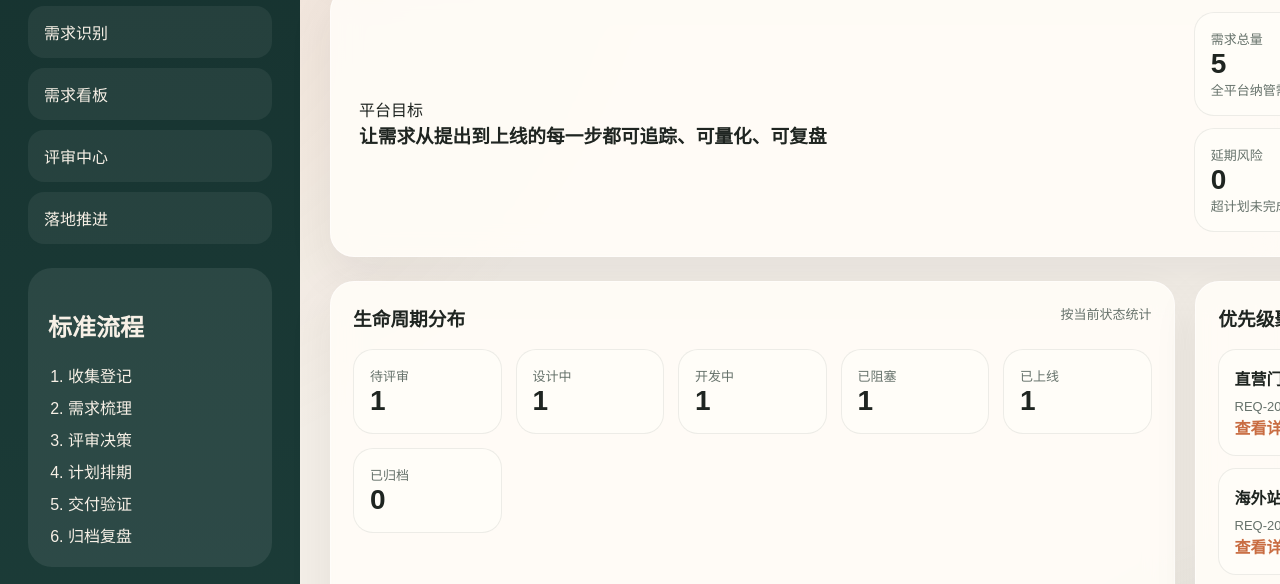
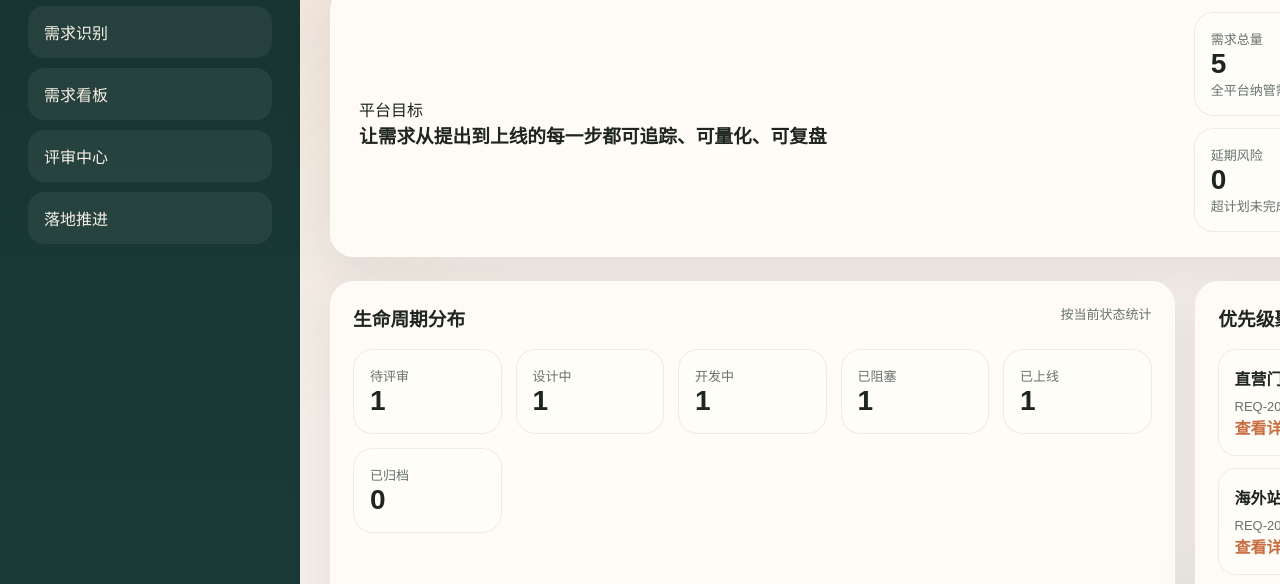
Before and after one commit to yin96766/requirement-platform, a plain HTML site: page index.html in a window 1280 px wide. Shown: the part 167-751 px from the top of the page. Drawn offline with nearby package versions, Linux system fonts and the light colour scheme.

Commit message:
fix pages deployment

```diff
--- a/index.html
+++ b/index.html
@@ -24,18 +24,6 @@
         <button class="nav-item" data-section="reviews">评审中心</button>
         <button class="nav-item" data-section="delivery">落地推进</button>
       </nav>
-
-      <section class="sidebar-card">
-        <h2>标准流程</h2>
-        <ol class="process-list">
-          <li>收集登记</li>
-          <li>需求梳理</li>
-          <li>评审决策</li>
-          <li>计划排期</li>
-          <li>交付验证</li>
-          <li>归档复盘</li>
-        </ol>
-      </section>
     </aside>
 
     <main class="main-content">
--- a/styles.css
+++ b/styles.css
@@ -109,19 +109,6 @@ textarea {
 .nav-item:hover {
   background: rgba(255, 255, 255, 0.16);
   transform: translateX(2px);
-}
-
-.sidebar-card {
-  padding: 20px;
-  border-radius: 24px;
-  background: rgba(255, 255, 255, 0.08);
-}
-
-.process-list {
-  padding-left: 20px;
-  margin: 12px 0 0;
-  display: grid;
-  gap: 8px;
 }
 
 .main-content {
```
